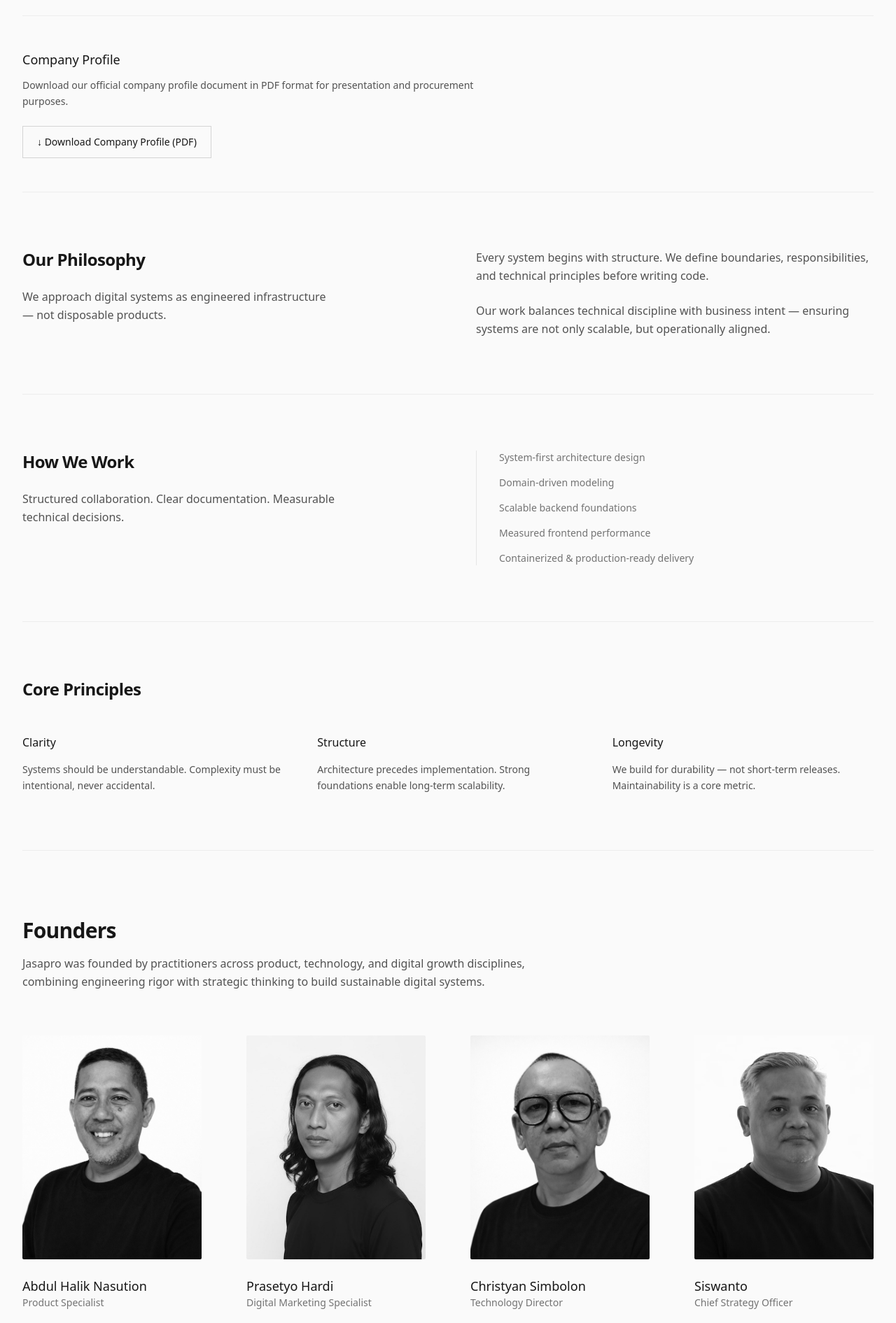
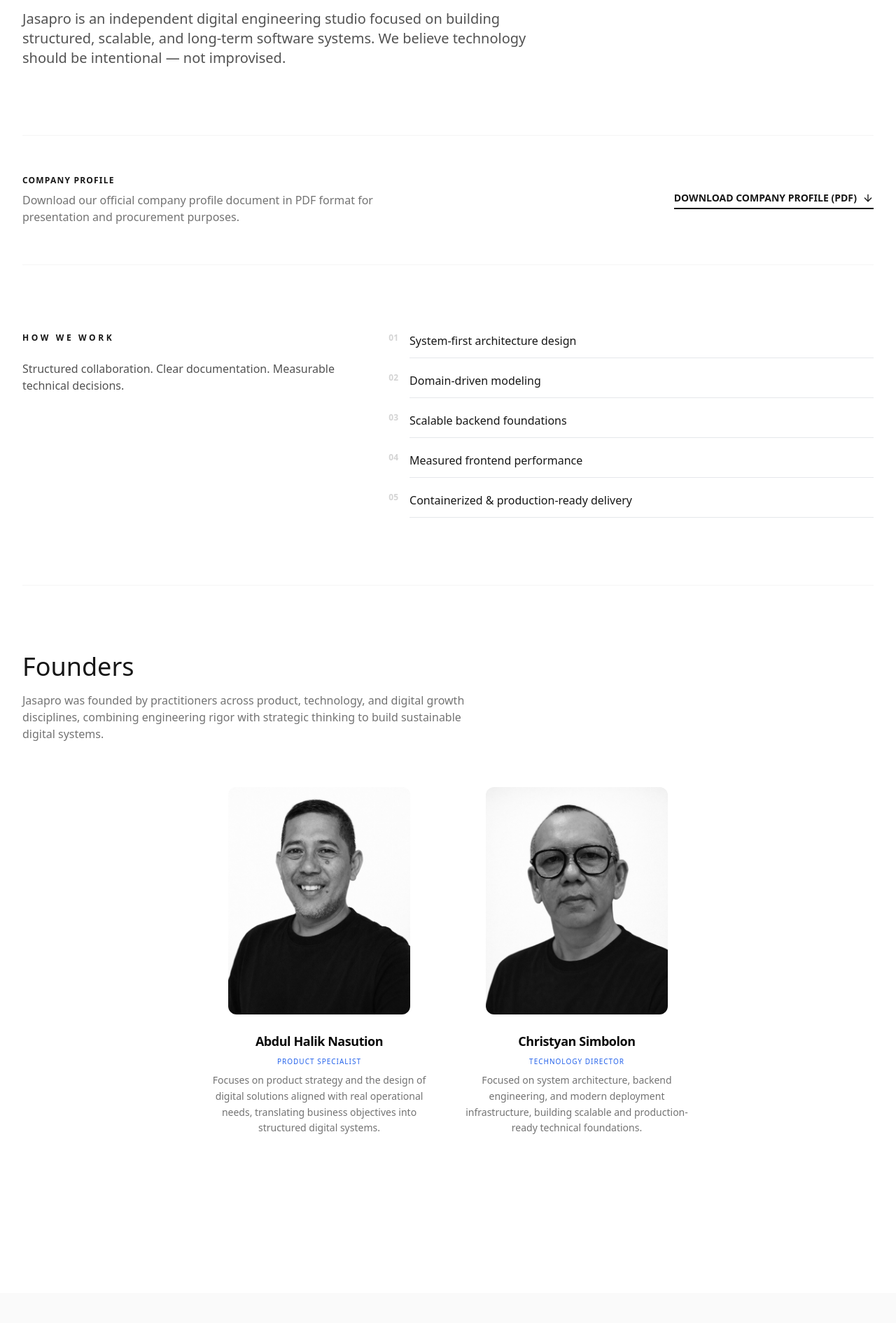
Before and after one commit to chrisimbolon/jasapro-web, a React (Vite) app: page /company in a window 1280 px wide. Shown: the part 547-2438 px from the top of the page at 70% size. Built offline with nearby package versions, Linux system fonts and the light colour scheme.

Commit message:
hapus yoyok dan sis

```diff
--- a/src/locales/en/common.ts
+++ b/src/locales/en/common.ts
@@ -147,23 +147,12 @@
         "Focuses on product strategy and the design of digital solutions aligned with real operational needs, translating business objectives into structured digital systems.",
     },
     {
-      name: "Prasetyo Hardi",
-      role: "Digital Marketing Specialist",
-      bio:
-        "Specializes in digital growth strategy, brand positioning, and multi-channel marketing orchestration to support scalable product ecosystems.",
-    },
-    {
       name: "Christyan Simbolon",
       role: "Technology Director",
       bio:
         "Focused on system architecture, backend engineering, and modern deployment infrastructure, building scalable and production-ready technical foundations.",
     },
-    {
-      name: "Siswanto",
-      role: "Chief Strategy Officer",
-      bio:
-        "Responsible for shaping Jasapro’s long-term strategic direction, identifying market opportunities, and aligning business growth with sustainable digital initiatives.",
-    },
+
   ],
 },
 },
--- a/src/locales/id/common.ts
+++ b/src/locales/id/common.ts
@@ -147,22 +147,10 @@
         "Berfokus pada perancangan strategi produk dan pengembangan solusi digital yang selaras dengan kebutuhan operasional bisnis. Menghubungkan tujuan organisasi dengan sistem digital yang terukur.",
     },
     {
-      name: "Prasetyo Hardi",
-      role: "Digital Marketing Specialist",
-      bio:
-        "Spesialis strategi pemasaran digital dengan fokus pada pertumbuhan, positioning brand, serta orkestrasi kanal digital untuk membangun ekosistem produk yang berkelanjutan.",
-    },
-    {
       name: "Christyan Simbolon",
       role: "Technology Director",
       bio:
         "Berfokus pada arsitektur sistem, rekayasa backend, dan infrastruktur deployment modern. Membangun fondasi teknis yang skalabel, terstruktur, dan siap produksi.",
-    },
-    {
-     name: "Siswanto",
-     role: "Chief Strategy Officer",
-     bio:
-    "Berperan dalam merumuskan arah strategi jangka panjang Jasapro, mengidentifikasi peluang pasar, serta menyelaraskan pertumbuhan bisnis dengan inisiatif digital yang berkelanjutan.",
     },
   ],
 },
--- a/src/pages/Company.tsx
+++ b/src/pages/Company.tsx
@@ -1,195 +1,150 @@
-import { useTranslation } from "react-i18next"
+import { ArrowDown } from "lucide-react";
+import { useTranslation } from "react-i18next";
 
 export default function Company() {
-  const { t } = useTranslation()
+  const { t } = useTranslation();
 
-  const approachItems = t("company.approach.items", {
-    returnObjects: true,
-  }) as string[]
-
-  const principleItems = t("company.principles.items", {
-    returnObjects: true,
-  }) as any[]
-
-  const members = t("company.leadership.members", {
-    returnObjects: true,
-  }) as any[]
+  const approachItems = (t("company.approach.items", { returnObjects: true }) || []) as string[];
+  const members = (t("company.leadership.members", { returnObjects: true }) || []) as any[];
 
   return (
-    <main className="py-32">
-      <div className="container">
+    <main className="relative py-16 md:py-24 lg:py-32 bg-white overflow-x-hidden">
 
-        {/* Header */}
-        <div className="max-w-3xl mb-28">
-          <p className="text-xs tracking-[0.18em] uppercase text-neutral-400 mb-6">
+      {/* Background */}
+      <div className="absolute top-0 right-0 -z-10 w-[250px] md:w-[400px] h-[400px] bg-blue-50/50 rounded-full blur-3xl opacity-60" />
+
+      <div className="max-w-7xl mx-auto px-4 sm:px-6 lg:px-8">
+
+        {/* HEADER */}
+        <header className="max-w-3xl mb-16 md:mb-24">
+          <p className="text-[10px] tracking-[0.4em] uppercase font-bold text-neutral-500 mb-6">
             {t("company.eyebrow")}
           </p>
 
-          <h1 className="text-4xl md:text-5xl font-display leading-tight tracking-tight mb-6">
+          <h1 className="text-3xl sm:text-4xl md:text-6xl lg:text-7xl font-display leading-tight tracking-tight text-neutral-950 mb-6">
             {t("company.titleLine1")}
-            <br />
+            <span className="block text-neutral-400">
               {t("company.titleLine2")}
+            </span>
           </h1>
 
-          <p className="text-lg text-neutral-600 leading-relaxed">
+          <p className="text-base sm:text-lg md:text-xl text-neutral-600 leading-relaxed font-light">
             {t("company.description")}
           </p>
-        </div>
+        </header>
 
-
-        {/* Company Profile Download */}
-        <section className="py-12 border-t border-neutral-200/60">
-          <div className="max-w-2xl">
-
-            <h3 className="text-lg font-medium mb-3">
+        {/* DOWNLOAD */}
+        <section className="py-10 md:py-14 border-t border-neutral-100">
+          <div className="flex flex-col md:flex-row md:items-center justify-between gap-6">
+            <div className="max-w-xl">
+              <h3 className="text-xs uppercase tracking-widest font-bold text-neutral-900 mb-2">
                 {t("company.profile.title")}
               </h3>
-
-            <p className="text-neutral-600 text-sm leading-relaxed mb-6">
+              <p className="text-sm md:text-base text-neutral-500">
                 {t("company.profile.description")}
               </p>
+            </div>
 
             <a
               href="/documents/company-profile-ID.pdf"
               download
-              className="inline-flex items-center gap-2 text-sm font-medium border border-neutral-300 px-5 py-3 hover:border-neutral-900 transition-colors"
+              className="group inline-flex items-center gap-2 text-sm font-bold uppercase border-b-2 border-neutral-900 pb-1 hover:text-blue-600 hover:border-blue-600 transition"
             >
-              ↓ {t("company.profile.download")}
+              {t("company.profile.download")}
+              <ArrowDown className="w-4 h-4 group-hover:translate-y-1 transition" />
             </a>
-
           </div>
         </section>
 
-
-        {/* Philosophy */}
-        <section className="grid md:grid-cols-2 gap-20 py-20 border-t border-neutral-200/60">
-
-          <div>
-            <h2 className="text-2xl font-semibold tracking-tight mb-6">
-              {t("company.philosophy.title")}
-            </h2>
-
-            <p className="text-neutral-600 leading-relaxed max-w-md">
-              {t("company.philosophy.intro")}
-            </p>
-          </div>
-
-          <div className="text-neutral-600 leading-relaxed space-y-6">
-            <p>{t("company.philosophy.paragraph1")}</p>
-            <p>{t("company.philosophy.paragraph2")}</p>
-          </div>
-
-        </section>
-
-
-        {/* Approach */}
-        <section className="grid md:grid-cols-2 gap-20 py-20 border-t border-neutral-200/60">
-
-          <div>
-            <h2 className="text-2xl font-semibold tracking-tight mb-6">
+        {/* APPROACH */}
+        <section className="grid md:grid-cols-12 gap-10 py-16 md:py-24 border-t border-neutral-100">
+          <div className="md:col-span-5">
+            <h2 className="text-xs uppercase tracking-[0.3em] font-bold mb-6">
               {t("company.approach.title")}
             </h2>
-
-            <p className="text-neutral-600 leading-relaxed max-w-md">
+            <p className="text-neutral-600">
               {t("company.approach.intro")}
             </p>
           </div>
 
-          <div className="text-neutral-500 text-sm space-y-4 border-l border-neutral-200 pl-8">
+          <div className="md:col-span-7 space-y-5">
             {approachItems.map((item, i) => (
-              <p key={i}>{item}</p>
-            ))}
-          </div>
-
-        </section>
-
-
-        {/* Principles */}
-        <section className="py-20 border-t border-neutral-200/60">
-
-          <h2 className="text-2xl font-semibold tracking-tight mb-12">
-            {t("company.principles.title")}
-          </h2>
-
-          <div className="grid md:grid-cols-3 gap-12">
-            {principleItems.map((item, i) => (
-              <div key={i}>
-                <h3 className="font-medium mb-4">{item.title}</h3>
-
-                <p className="text-neutral-600 text-sm leading-relaxed">
-                  {item.description}
+              <div key={i} className="flex gap-4 items-start group">
+                <span className="text-xs font-bold text-neutral-300 group-hover:text-blue-500 transition">
+                  0{i + 1}
+                </span>
+                <p className="text-neutral-900 font-medium border-b pb-3 w-full group-hover:translate-x-1 transition">
+                  {item}
                 </p>
               </div>
             ))}
           </div>
-
         </section>
 
+        {/* LEADERSHIP */}
+        <section className="py-16 md:py-24 border-t border-neutral-100">
 
-        {/* Leadership */}
-        <section className="py-24 border-t border-neutral-200/60">
-
-          <div className="max-w-3xl mb-16">
-
-            <h2 className="text-3xl font-semibold tracking-tight mb-4">
+          <div className="max-w-2xl mb-12 md:mb-16">
+            <h2 className="text-2xl md:text-4xl font-display mb-4">
               {t("company.leadership.title")}
             </h2>
-
-            <p className="text-neutral-600 leading-relaxed">
+            <p className="text-sm md:text-base text-neutral-500">
               {t("company.leadership.description")}
             </p>
-
           </div>
 
-
-          {/* Leadership Grid */}
-          <div className="grid sm:grid-cols-2 lg:grid-cols-4 gap-16">
+          <div className="flex justify-center">
+            <div className="grid grid-cols-1 sm:grid-cols-2 gap-12 w-fit mx-auto place-items-center">
+            {/* <div className="grid grid-cols-1 sm:grid-cols-2 lg:grid-cols-3 xl:grid-cols-4 gap-12 w-full max-w-6xl"> */}
 
               {members.map((member, i) => {
-
-              const imageName =
-                member.name === "Abdul Halik Nasution"
-                  ? "A-Halik.jpeg"
-                  : member.name === "Prasetyo Hardi"
-                  ? "Hardy.jpeg"
-                  : member.name === "Christyan Simbolon"
-                  ? "Chris.jpeg"
-                  : "Siswanto.jpeg"
+                let imageName = "placeholder.jpeg";
+                if (member.name === "Abdul Halik Nasution") imageName = "A-Halik.jpeg";
+                else if (member.name === "Christyan Simbolon") imageName = "Chris.jpeg";
 
                 return (
-                <div key={i} className="group">
+                  <div
+                    key={i}
+                    className="group flex flex-col items-center text-center transition-transform duration-500 hover:-translate-y-2"
+                  >
 
-                  <div className="mb-6 overflow-hidden rounded-sm">
+                    {/* IMAGE */}
+                    <div className="relative w-full max-w-[260px] aspect-[4/5] overflow-hidden rounded-xl bg-neutral-100">
+
+                      {/* subtle overlay */}
+                      <div className="absolute inset-0 bg-gradient-to-t from-black/10 via-transparent to-transparent opacity-0 group-hover:opacity-100 transition duration-500 z-10" />
 
                       <img
                         src={`/images/founders/${imageName}`}
                         alt={member.name}
-                      className="w-full aspect-[4/5] object-cover grayscale transition-all duration-500 group-hover:scale-105 group-hover:grayscale-0"
+                        className="w-full h-full object-cover object-center grayscale transition duration-700 ease-out group-hover:grayscale-0 group-hover:scale-110"
                       />
-
                     </div>
 
-                  <h3 className="font-medium text-lg">
+                    {/* TEXT */}
+                    <div className="mt-6 space-y-2 transition-all duration-500 group-hover:translate-y-[-2px]">
+                      <h3 className="font-semibold text-lg text-neutral-950 tracking-tight">
                         {member.name}
                       </h3>
 
-                  <p className="text-sm text-neutral-500 mb-4">
+                      <p className="text-[10px] uppercase tracking-widest text-blue-600">
                         {member.role}
                       </p>
 
-                  <p className="text-sm text-neutral-600 leading-relaxed">
+                      <p className="text-sm text-neutral-500 max-w-xs leading-relaxed">
                         {member.bio}
                       </p>
+                    </div>
 
                   </div>
-              )
+                );
               })}
-
+            </div>
           </div>
 
         </section>
 
       </div>
     </main>
-  )
+  );
 }
```
Also changed, not shown: public/images/founders/Hardy.jpeg (deleted), public/images/founders/Siswanto.jpeg (deleted). Lines whose indentation alone changed are shown as unchanged.
